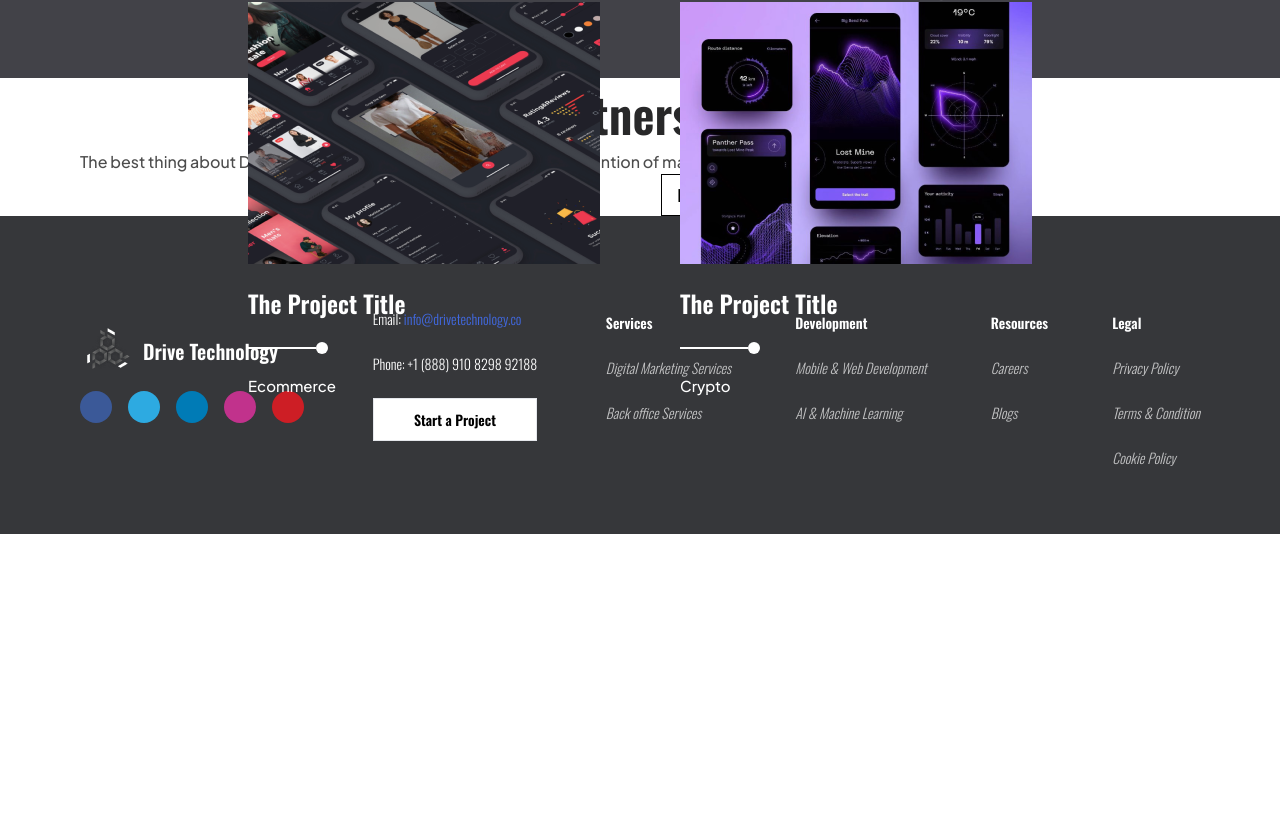
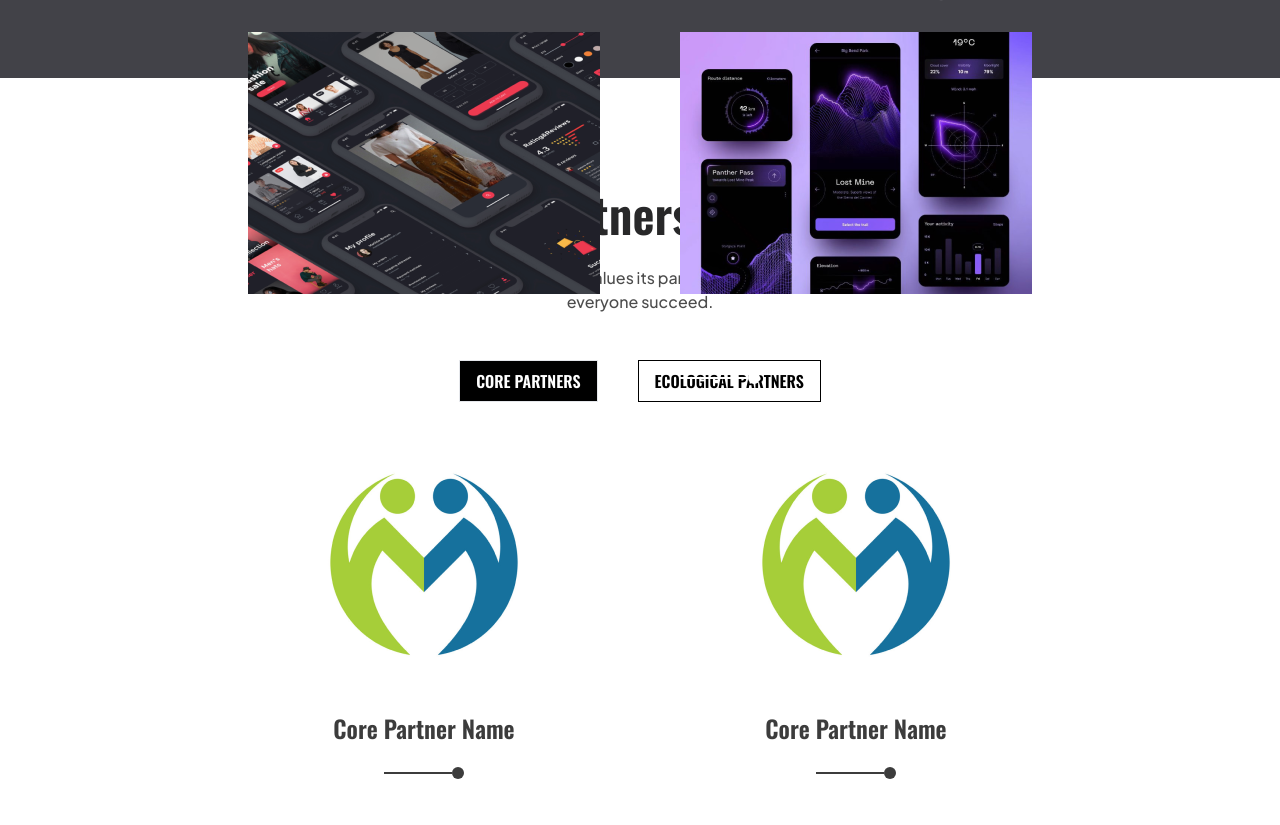
Before and after one commit to AhsanDT/drivetech, a Next.js app: page / in a window 1280 px wide. Shown: the part 6855-7680 px from the top of the page. Before the commit the page ends 7389 px from the top, so only its background shows below. Built offline with nearby package versions, Linux system fonts and the light colour scheme; some icons are missing.

Commit message:
partnership section done

```diff
--- a/src/components/Home/OurWorks.jsx
+++ b/src/components/Home/OurWorks.jsx
@@ -41,7 +41,7 @@ const OurWorks = () => {
                 <li className="text-white hover:bg-white hover:text-black px-[16px] py-[8px] cursor-pointer">CRYPTO</li>
             </ul>
           </div>
-          <div className="flex gap-x-[80px] flex-wrap justify-center  gap-y-[40px]">
+          <div className="flex gap-x-[80px] flex-wrap justify-center  gap-y-[40px] mt-[30px]">
           {DATA.map((data) => {
             return (
               <div className=" flex flex-col  gap-y-[21px]">
--- a/src/components/Home/Partnership.jsx
+++ b/src/components/Home/Partnership.jsx
@@ -1,19 +1,26 @@
+import Image from "next/image";
 import React from "react";
+import image from "../../assets/partnership/img.png";
+const DATA = [
+  { id: "d1", img: image, name: "Core Partner Name" },
+  { id: "d2", img: image, name: "Core Partner Name" },
+  { id: "d3", img: image, name: "The Project Title" },
+];
 
 const Partnership = () => {
   return (
-    <section className={`w-full px-[80px] `}>
-      <div>
+    <section className={`w-full px-[80px] py-[100px]`}>
+      <div className="flex flex-col gap-y-[16px] items-center">
         <h1 className="text-[48px] font-oswald font-bold text-[#282829] text-center">
           Partnership
         </h1>
 
-        <p className="text-[16px] font-jakarta text-[#000000] text-opacity-[70%]">
+        <p className="text-[16px] font-jakarta text-[#000000] text-opacity-[70%] text-center w-[669px] ">
           The best thing about DriveTech is it values its partnership with the
           intention of making everyone succeed.
         </p>
-        <div>
-          <ul className="text-[16px] font-oswald font-bold flex gap-x-[86px] justify-center items-center">
+        <div className="mt-[30px]">
+          <ul className="text-[16px] font-oswald font-bold flex gap-x-[40px] justify-center items-center">
             <li className="text-white bg-black px-[16px] py-[8px] cursor-pointer border">
               CORE PARTNERS
             </li>
@@ -22,6 +29,24 @@ const Partnership = () => {
             </li>
           </ul>
         </div>
+        <div className="flex gap-x-[80px] flex-wrap justify-center  gap-y-[40px] mt-[30px]">
+          {DATA.map((data) => {
+            return (
+              <div className=" flex flex-col justify-center items-center ">
+                <div className="img-container ">
+                  <Image src={data.img} alt="img" />
+                </div>
+                <span className="font-oswald font-bold text-[#3C3C3C] text-[24px]">
+                  {data.name}
+                </span>
+                <div className="flex items-center mt-[21px]">
+                  <div className=" bg-[#3C3C3C] w-[68px] h-[2px]"></div>
+                  <div className=" bg-[#3C3C3C] w-[12px] h-[12px] rounded-full"></div>
+                </div>
+              </div>
+            );
+          })}
+        </div>
       </div>
     </section>
   );
```
Also changed, not shown: src/assets/partnership/img.png (added).
